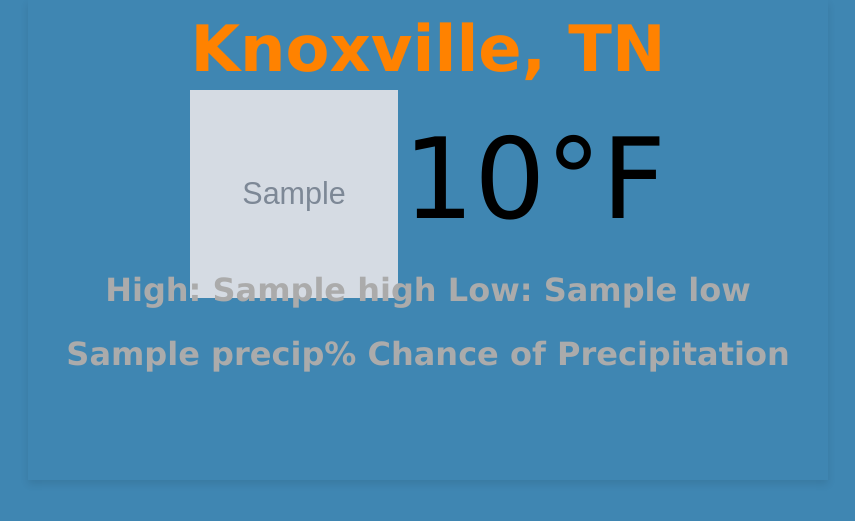
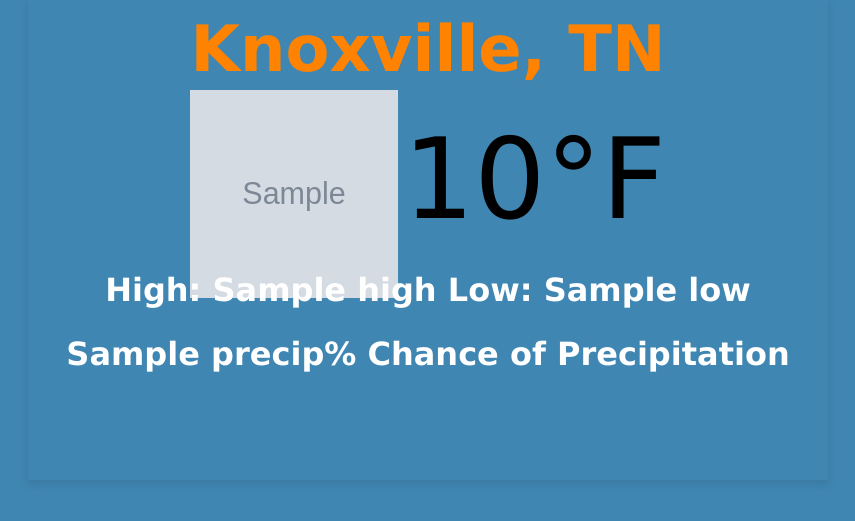
Before and after one commit to pjpridemore/LCD-Weather-Display, a Flask app: template templates/index.html in a window 1280 px wide. Shown: the top 521 px of the page, without its empty margins (212-1067 px from the left). Run offline with Flask 3, Linux system fonts and the light colour scheme; the template is opened without the code that fills it: most values are stand-ins (such as "Sample title", 1, 10 or a date in 2020); grey boxes marked "Sample" are stand-in pictures.

Commit message:
Added day mode for h2 headers

```diff
--- a/static/styles.css
+++ b/static/styles.css
@@ -14,7 +14,12 @@ h1 {
     padding-top: 1rem;
 }
 
-h2 {
+.day-mode h2 {
+    color: #ffffff;
+    font-size: 2rem;
+}
+
+.night-mode h2{
     color: #ababab;
     font-size: 2rem;
 }
```
